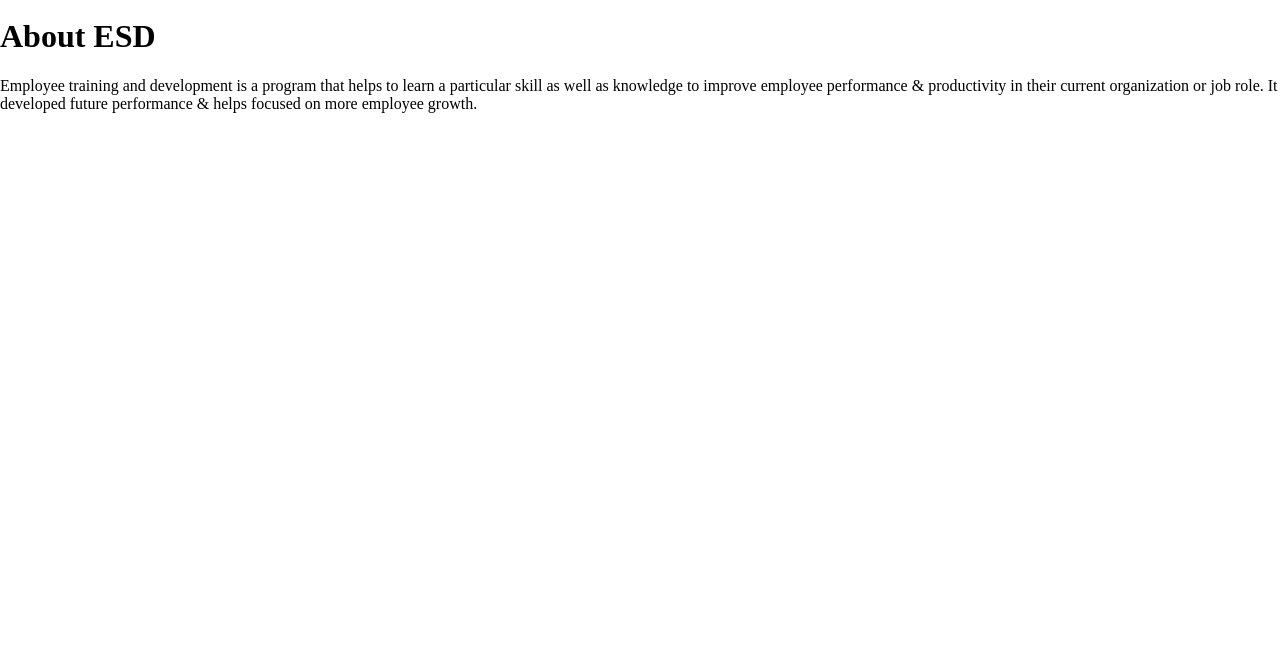
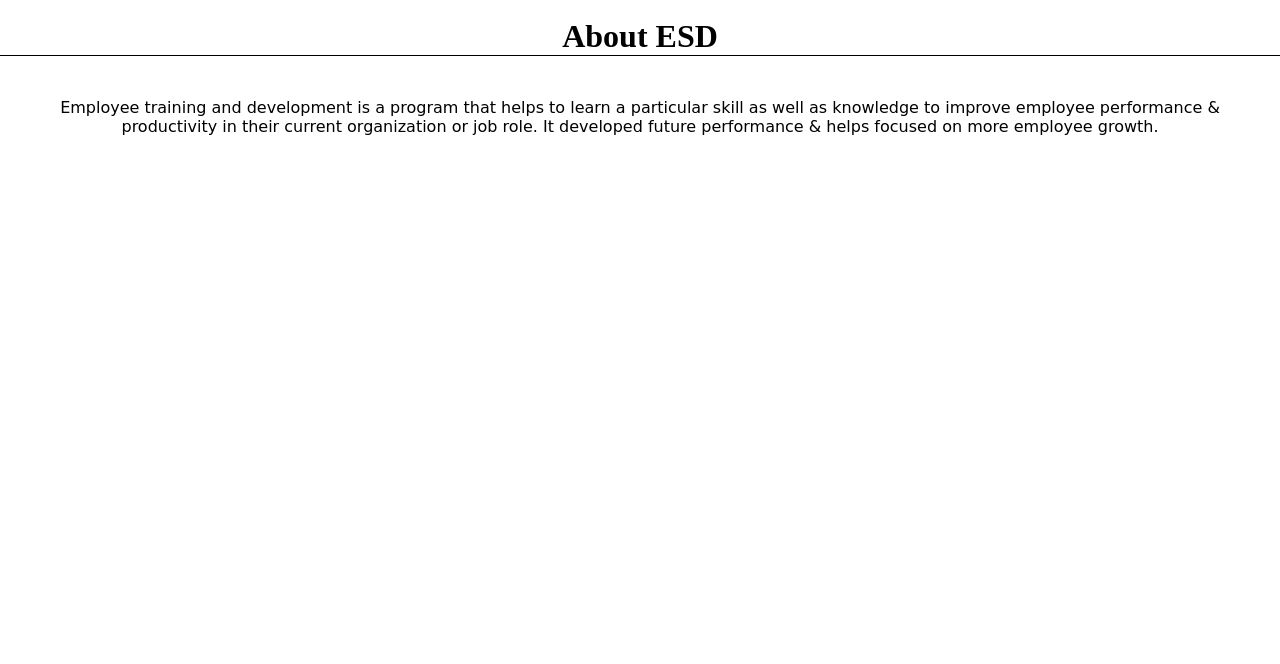
Before and after one commit to ananya213/esd-program, a plain HTML site: page index.html in a window 1280 px wide. Shown: the part 73-737 px from the top of the page. Drawn offline with Linux system fonts and the light colour scheme.

Commit message:
changed header style

```diff
--- a/index.html
+++ b/index.html
@@ -19,8 +19,8 @@
         </div>
     </div>
  <!-- Body -->
-    <h1>About ESD</h1>
-    <p>Employee training and development is a program that helps to learn a particular skill as well as knowledge to
+    <h1 style="border-bottom: 1px solid black; text-align: center;">About ESD</h1>
+    <p style="padding: 20px; text-align: center; font-family:cursive;">Employee training and development is a program that helps to learn a particular skill as well as knowledge to
         improve employee performance & productivity in their current organization or job role. It developed future
         performance & helps focused on more employee growth.</p>
 </body>
```
